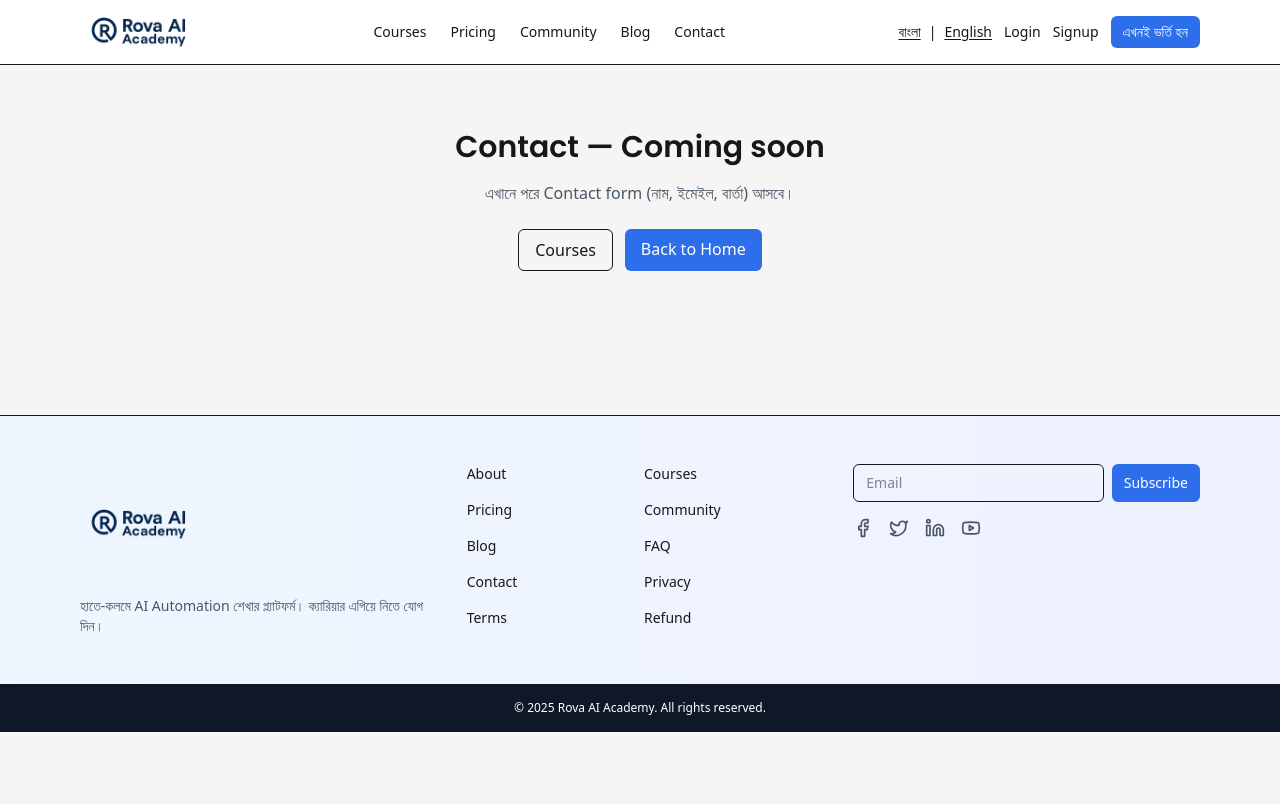
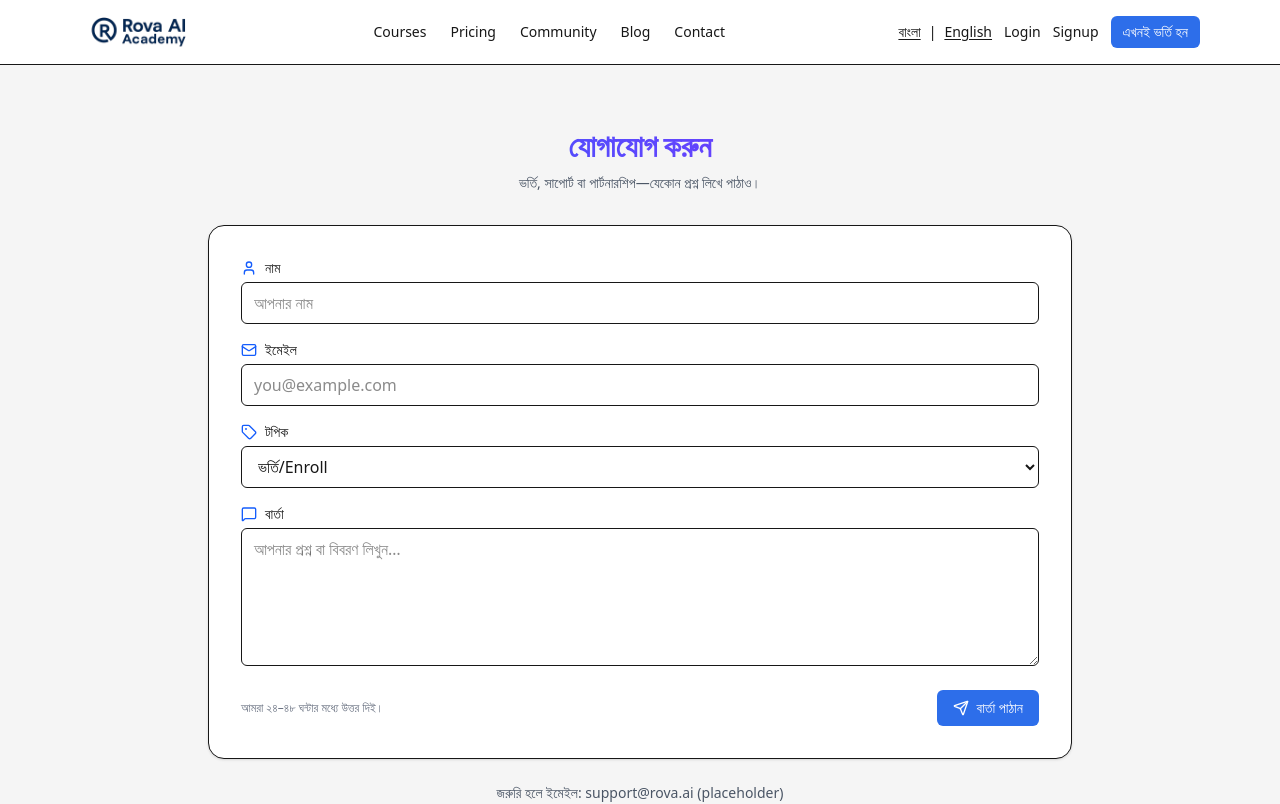
Before and after one commit to helloshamimjunior-cpu/rova-ai, a Next.js app: page /contact in a window 1280 px wide. Shown: the top 804 px of the page. Built offline with nearby package versions, Linux system fonts and the light colour scheme.

Commit message:
add /contact page (form + toast)

```diff
--- a/app/contact/page.tsx
+++ b/app/contact/page.tsx
@@ -1,25 +1,185 @@
-// app/contact/page.tsx
+"use client";
+
+import { useState } from "react";
 import Link from "next/link";
+import { toast } from "sonner";
+import { User, Mail, Tag, MessageSquare, Send, CheckCircle2 } from "lucide-react";
 
-export default function Page() {
+export default function ContactPage() {
+  const [loading, setLoading] = useState(false);
+  const [done, setDone] = useState<{ id: string } | null>(null);
+  const [form, setForm] = useState({
+    name: "",
+    email: "",
+    topic: "ভর্তি/Enroll",
+    message: "",
+    website: "", // honeypot (bot trap)
+  });
+
+  const topics = [
+    "ভর্তি/Enroll",
+    "কোর্স/সিলেবাস",
+    "পার্টনারশিপ",
+    "সাপোর্ট/প্রযুক্তিগত",
+    "অন্যান্য",
+  ];
+
+  const onSubmit = async (e: React.FormEvent) => {
+    e.preventDefault();
+    if (loading) return;
+
+    // very light validation
+    if (!form.name.trim() || !form.email.trim() || !form.message.trim()) {
+      toast.error("নাম, ইমেইল ও বার্তা লাগবে।");
+      return;
+    }
+    if (!/\S+@\S+\.\S+/.test(form.email)) {
+      toast.error("সঠিক ইমেইল দিন।");
+      return;
+    }
+    if (form.website) return; // bot
+
+    setLoading(true);
+
+    // 🔒 Placeholder submit (API এখনো নেই)
+    await new Promise((r) => setTimeout(r, 800));
+    const ticketId = "RV-" + String(Math.floor(Math.random() * 90000) + 10000);
+    setDone({ id: ticketId });
+    setLoading(false);
+    toast.success("বার্তা পাঠানো হয়েছে!");
+    setForm({ name: "", email: "", topic: "ভর্তি/Enroll", message: "", website: "" });
+  };
+
+  // success state
+  if (done) {
     return (
-    <div className="mx-auto max-w-3xl px-4 py-16 text-center">
-      <h1 className="text-3xl font-semibold mb-4">Contact — Coming soon</h1>
-      <p className="text-gray-600 mb-6">
-        এখানে পরে Contact form (নাম, ইমেইল, বার্তা) আসবে।
+      <div className="mx-auto max-w-2xl px-4 py-16">
+        <div className="rounded-2xl border bg-white p-8 text-center shadow-sm">
+          <div className="mx-auto mb-3 flex h-12 w-12 items-center justify-center rounded-full bg-green-100">
+            <CheckCircle2 className="h-6 w-6 text-green-600" />
+          </div>
+          <h1 className="mb-2 text-2xl font-semibold">বার্তা পাওয়া গেছে</h1>
+          <p className="text-sm text-gray-600">
+            আপনার টিকিট আইডি: <span className="font-mono font-medium">{done.id}</span>
           </p>
-      <div className="flex gap-3 justify-center">
-        <Link href="/courses" className="px-4 py-2 rounded-md border">
-          Courses
+
+          <div className="mt-6 flex justify-center gap-3">
+            <Link href="/faq" className="rounded-md border px-4 py-2 text-sm">
+              FAQ দেখুন
             </Link>
             <Link
               href="/"
-          className="px-4 py-2 rounded-md text-white"
+              className="rounded-md px-4 py-2 text-sm font-medium text-white"
               style={{ background: "var(--brand-primary)" }}
             >
-          Back to Home
+              হোমে ফিরুন
             </Link>
+          </div>
         </div>
       </div>
     );
   }
+
+  return (
+    <div className="mx-auto max-w-4xl px-4 py-16">
+      {/* Header */}
+      <div className="mb-8 text-center">
+        <h1 className="bg-gradient-to-r from-blue-600 to-violet-600 bg-clip-text text-3xl font-bold text-transparent">
+          যোগাযোগ করুন
+        </h1>
+        <p className="mt-2 text-sm text-gray-600">
+          ভর্তি, সাপোর্ট বা পার্টনারশিপ—যেকোন প্রশ্ন লিখে পাঠাও।
+        </p>
+      </div>
+
+      {/* Card form */}
+      <div className="rounded-2xl border bg-white p-6 shadow-sm md:p-8">
+        <form onSubmit={onSubmit} className="grid gap-4">
+          {/* honeypot */}
+          <input
+            tabIndex={-1}
+            autoComplete="off"
+            value={form.website}
+            onChange={(e) => setForm({ ...form, website: e.target.value })}
+            className="hidden"
+            aria-hidden="true"
+          />
+
+          <label className="grid gap-1">
+            <span className="flex items-center gap-2 text-sm font-medium">
+              <User className="h-4 w-4 text-blue-600" /> নাম
+            </span>
+            <input
+              required
+              value={form.name}
+              onChange={(e) => setForm({ ...form, name: e.target.value })}
+              className="rounded-md border px-3 py-2 outline-none focus:ring-2 focus:ring-blue-200"
+              placeholder="আপনার নাম"
+            />
+          </label>
+
+          <label className="grid gap-1">
+            <span className="flex items-center gap-2 text-sm font-medium">
+              <Mail className="h-4 w-4 text-blue-600" /> ইমেইল
+            </span>
+            <input
+              required
+              type="email"
+              value={form.email}
+              onChange={(e) => setForm({ ...form, email: e.target.value })}
+              className="rounded-md border px-3 py-2 outline-none focus:ring-2 focus:ring-blue-200"
+              placeholder="you@example.com"
+            />
+          </label>
+
+          <label className="grid gap-1">
+            <span className="flex items-center gap-2 text-sm font-medium">
+              <Tag className="h-4 w-4 text-blue-600" /> টপিক
+            </span>
+            <select
+              value={form.topic}
+              onChange={(e) => setForm({ ...form, topic: e.target.value })}
+              className="rounded-md border px-3 py-2 outline-none focus:ring-2 focus:ring-blue-200"
+            >
+              {topics.map((t) => (
+                <option key={t}>{t}</option>
+              ))}
+            </select>
+          </label>
+
+          <label className="grid gap-1">
+            <span className="flex items-center gap-2 text-sm font-medium">
+              <MessageSquare className="h-4 w-4 text-blue-600" /> বার্তা
+            </span>
+            <textarea
+              required
+              rows={5}
+              value={form.message}
+              onChange={(e) => setForm({ ...form, message: e.target.value })}
+              className="rounded-md border px-3 py-2 outline-none focus:ring-2 focus:ring-blue-200"
+              placeholder="আপনার প্রশ্ন বা বিবরণ লিখুন…"
+            />
+          </label>
+
+          <div className="mt-2 flex items-center justify-between">
+            <p className="text-xs text-gray-500">আমরা ২৪–৪৮ ঘন্টার মধ্যে উত্তর দিই।</p>
+            <button
+              type="submit"
+              disabled={loading}
+              className="inline-flex items-center gap-2 rounded-md px-4 py-2 text-sm font-medium text-white disabled:opacity-60"
+              style={{ background: "var(--brand-primary)" }}
+            >
+              <Send className="h-4 w-4" />
+              {loading ? "পাঠানো হচ্ছে…" : "বার্তা পাঠান"}
+            </button>
+          </div>
+        </form>
+      </div>
+
+      {/* Alt contact */}
+      <div className="mx-auto mt-6 max-w-4xl text-center text-sm text-gray-600">
+        জরুরি হলে ইমেইল: <span className="font-medium">support@rova.ai</span> (placeholder)
+      </div>
+    </div>
+  );
+}
```
Lines whose indentation alone changed are shown as unchanged.
